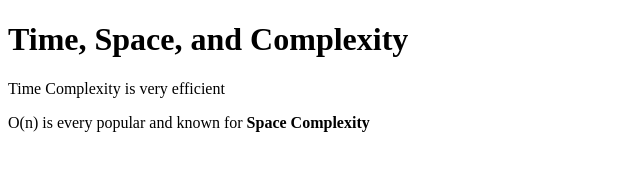
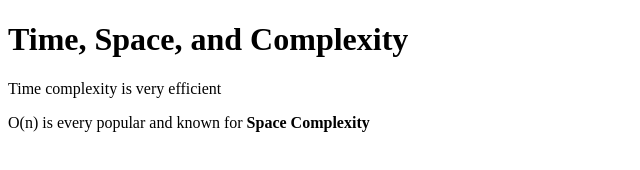
Before and after one commit to acciojob/time-and-space-complexity-Techworks67, a website: page main.html in a window 1280 px wide. Shown: the full height of the page, 0-640 px from the left. Drawn offline with Linux system fonts and the light colour scheme.

Commit message:
created a submission

```diff
--- a/main.html
+++ b/main.html
@@ -1,4 +1,5 @@
 <!DOCTYPE html>
+
 
 <html>
 
@@ -8,11 +9,9 @@
 
 <body>
 	<h1>Time, Space, and Complexity</h1>
-	<p>Time Complexity is very efficient</p>
+	<p>Time complexity is very efficient</p>
 	<p>O(n) is every popular and known for <b>Space Complexity</b></p>
-    <script type="text/javascript" src="./script.js">
-</script>
-
+	<script type="text/javascript" src="./script.js"></script>
 </body>
 
 </html>
```
